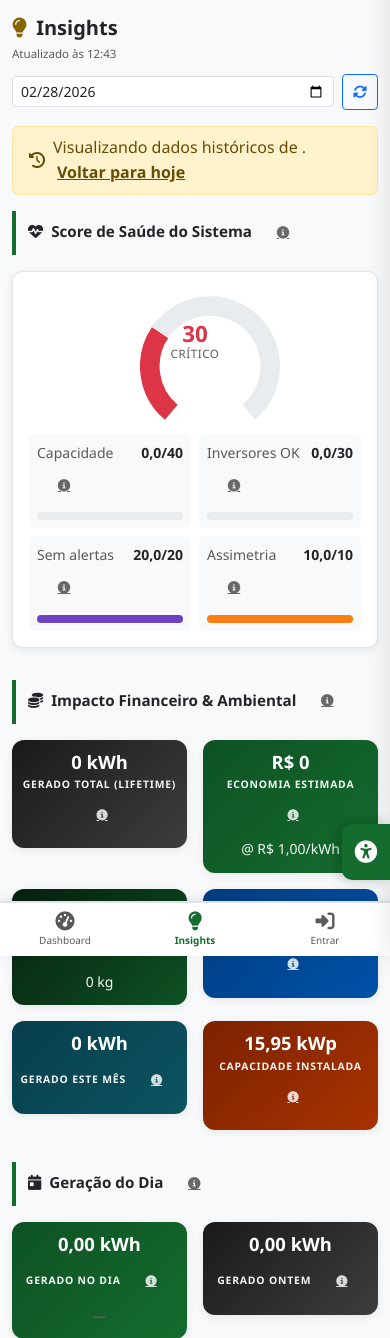
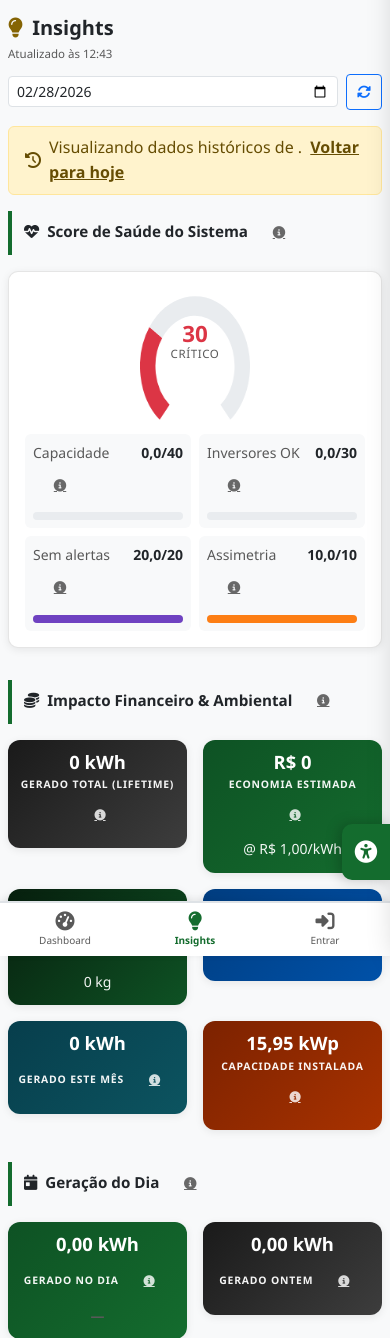
Before and after one commit to luciananunesnutri-nutri/GeracaoSolar, a Flask app: page /insights in a window 390 px wide. Shown: the part 87-1425 px from the top of the page. Run offline with Flask 3, Linux system fonts and the light colour scheme; data that the repository does not hold is empty.

Commit message:
fix: corrige overflow lateral e a11y no PWA (insights mobile)
- viewport-fit=cover + env(safe-area-inset-bottom) para home indicator
- Corrige seletor CSS mt-4→mt-3 (container real) para redução de padding
- overflow-x: hidden em html/body evita scroll lateral
- Bottom nav e botão a11y respeitam safe-area do iPhone/Android
- Input de data: width:min(160px,100%) evita estouro em tela estreita

Co-Authored-By: Claude Sonnet 4.6 <noreply@anthropic.com>

```diff
--- a/src/web/templates/base.html
+++ b/src/web/templates/base.html
@@ -2,7 +2,7 @@
 <html lang="pt-BR">
 <head>
     <meta charset="UTF-8">
-    <meta name="viewport" content="width=device-width, initial-scale=1.0">
+    <meta name="viewport" content="width=device-width, initial-scale=1.0, viewport-fit=cover">
     <!-- Aplica preferências de acessibilidade antes do primeiro paint — evita FOUC -->
     <script>(function(){try{var s=JSON.parse(localStorage.getItem('solar_a11y')||'{}'),fs={sm:'14px',md:'16px',lg:'18px',xl:'20px'},parts=[],cls=[];if(s.fontSize&&s.fontSize!=='md')document.documentElement.style.fontSize=fs[s.fontSize]||'16px';if(s.contrast==='high')parts.push('contrast(1.8)');if(s.contrast==='invert')parts.push('invert(1) hue-rotate(180deg)');if(s.sat==='low')parts.push('saturate(0.3)');if(s.sat==='none')parts.push('saturate(0)');if(s.colorBlind&&s.colorBlind!=='none')parts.push('url(#a11y-'+s.colorBlind+')');if(parts.length)document.documentElement.style.filter=parts.join(' ');if(s.contrast==='invert')cls.push('a11y-mode-invert');if(s.hlLinks)cls.push('a11y-hl-links');if(s.pauseAnim)cls.push('a11y-pause-anim');if(s.hideImages)cls.push('a11y-no-images');if(s.boldText)cls.push('a11y-bold-text');if(s.readMask)cls.push('a11y-read-mask');if(s.magnifier==='1')cls.push('a11y-mag-1');if(s.magnifier==='2')cls.push('a11y-mag-2');if(s.fontFamily&&s.fontFamily!=='default')cls.push('a11y-font-'+s.fontFamily);if(cls.length)document.documentElement.className=(document.documentElement.className+' '+cls.join(' ')).trim();}catch(e){}})();</script>
     <title>{% block title %}Monitoramento Solar{% endblock %}</title>
@@ -237,6 +237,8 @@
             background: #fff;
             border-top: 2px solid #dee2e6;
             box-shadow: 0 -2px 8px rgba(0,0,0,0.08);
+            /* PWA: padding extra para home indicator no iPhone/Android */
+            padding-bottom: env(safe-area-inset-bottom, 0px);
         }
         .mob-nav-item {
             display: flex;
@@ -261,14 +263,20 @@
         .mob-nav-item.mob-collect:hover { color: #6d5200; }
 
         /* ── Responsive ──────────────────────────────────────────────────────────── */
+
+        /* Previne overflow horizontal em toda a página */
+        html, body { overflow-x: hidden; max-width: 100%; }
+
         @media (max-width: 991.98px) {
-            body { padding-bottom: 68px; }
+            /* PWA: espaço para home indicator (safe-area) + bottom nav */
+            body { padding-bottom: calc(68px + env(safe-area-inset-bottom, 0px)); }
             .stat-value { font-size: 1.65rem; }
             .stat-card { padding: 14px 8px; }
             .stat-card .fa-2x { font-size: 1.4em !important; margin-bottom: 8px !important; }
             .stat-label { font-size: 0.78rem; }
-            .container-fluid.mt-4 { padding-left: 8px !important; padding-right: 8px !important; }
-            .container-fluid.mt-4 > .row > [class*="col-"] { padding-left: 6px; padding-right: 6px; }
+            /* Corrigido: container usa mt-3, não mt-4 */
+            .container-fluid.mt-3 { padding-left: 8px !important; padding-right: 8px !important; }
+            .container-fluid.mt-3 > .row > [class*="col-"] { padding-left: 6px; padding-right: 6px; }
             #lastUpdate { font-size: 0.75rem; }
             .mb-4 { margin-bottom: 1rem !important; }
             .chart-container { height: 220px; }
@@ -280,6 +288,10 @@
             .profile-grid { grid-template-columns: repeat(3, 1fr) !important; }
             .kpi-value { font-size: 1.35rem !important; }
             .kpi-label { font-size: 0.65rem !important; }
+            /* Tabelas: scroll horizontal dentro do card, sem overflow da página */
+            .table-responsive { -webkit-overflow-scrolling: touch; }
+            /* Imagens e elementos largos: nunca ultrapassam o viewport */
+            img, canvas, svg, iframe { max-width: 100%; }
         }
 
         @media (max-width: 575.98px) {
@@ -367,7 +379,8 @@
         @media (max-width: 991.98px) {
             .a11y-float-btn {
                 top: auto;
-                bottom: 76px;   /* acima da bottom nav (68px) + 8px de margem */
+                /* acima da bottom nav + home indicator (safe-area) */
+                bottom: calc(76px + env(safe-area-inset-bottom, 0px));
                 transform: none;
             }
             .a11y-float-btn[aria-expanded="true"] { right: 290px; }
--- a/src/web/templates/insights.html
+++ b/src/web/templates/insights.html
@@ -179,7 +179,7 @@
     <input type="date"
            id="datePicker"
            class="form-control form-control-sm"
-           style="width:160px"
+           style="width:min(160px, 100%)"
            aria-label="Data para análise dos insights">
     <button class="btn btn-outline-primary btn-sm"
             onclick="loadInsights()"
```
